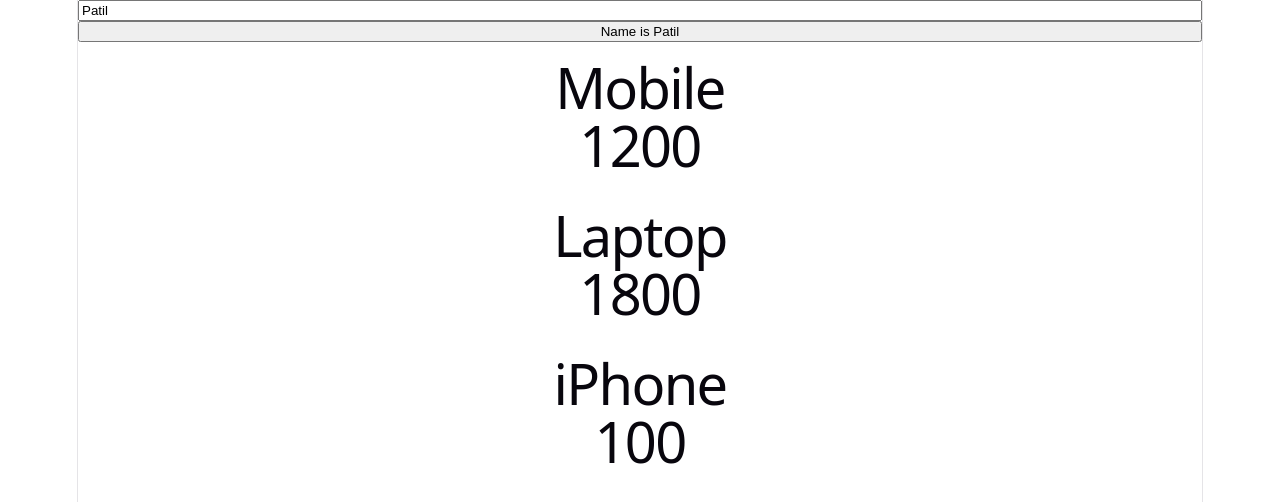
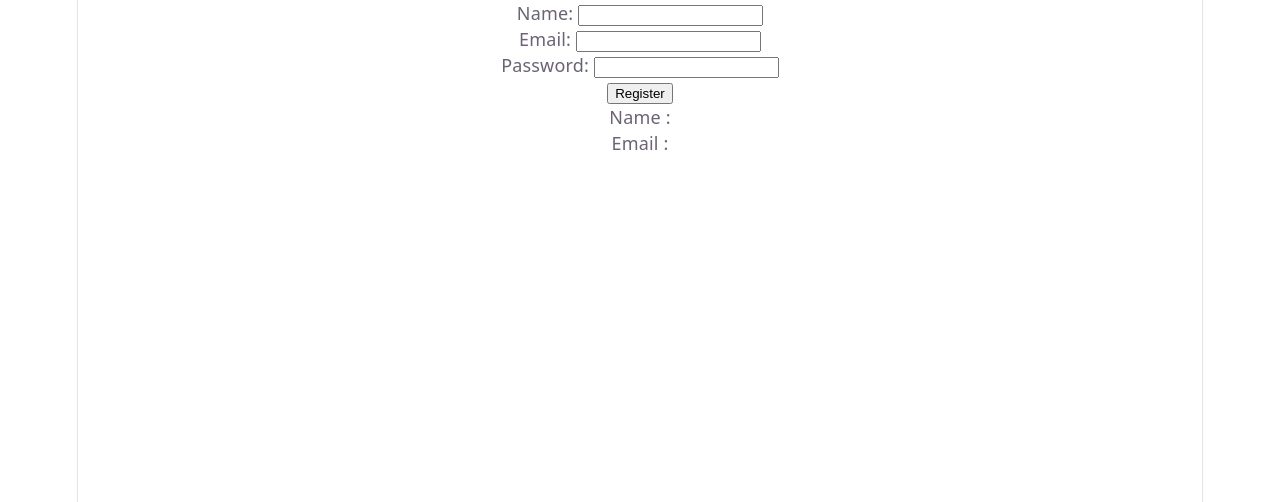
Before and after one commit to Markandeshwaragoudapatil/MERN-Project, a React (Vite) app in the folder frontend/: page / in a window 1280 px wide. Shown: the top 502 px of the page. Built offline with nearby package versions, Linux system fonts and the light colour scheme.

Commit message:
React Learning Completed

```diff
--- a/frontend/src/App.jsx
+++ b/frontend/src/App.jsx
@@ -7,28 +7,58 @@
 
 
 function App() {
-  const products=[
-    {id:1,name:"Mobile",price:1200},
-    {id:2,name:"Laptop",price:1800},
-    {id:3,name:"iPhone",price:100}
-  ]
-  const [Name, setName] = useState("Patil")
-  function handleClick(e){
-    const value=e.target.value
-    setName(value)
-    console.log(e.target.value);
+  const [formData,setFormData]=useState({
+    name:"",
+    email:"",
+    password:""
+  })
+
+  function handleChange(event){
+    setFormData({...formData,[event.target.name]:event.target.value})
+  }
+
+  function handleSubmit(event){
+    event.preventDefault()
+    console.log("Form submitted");
 
   }
 
   return(
     <>
-    <input type="text" onChange={handleClick} value={Name} />
-    <button>Name is {Name}</button>
-    {products.map((product)=>{
-      return(
-        <ProductCard name={product.name} price={product.price} key={product.id} />
-      )
-    })}
+    <form onSubmit={handleSubmit}>
+
+      <label htmlFor="name">Name: </label>
+      <input
+        id='name'
+        name='name'
+        value={formData.name}
+        onChange={handleChange}
+      /><br />
+
+      <label htmlFor="email">Email: </label>
+      <input
+        id='email'
+        name='email'
+        value={formData.email}
+        onChange={handleChange}
+      /><br />
+
+      <label htmlFor="password">Password: </label>
+      <input
+        id='password'
+        name='password'
+        value={formData.password}
+        onChange={handleChange}
+      /><br/>
+
+      <button type='submit'>
+        Register
+      </button>
+
+    </form>
+
+    <p>Name : {formData.name}</p>
+    <p>Email : {formData.email}</p>
     </>
   )
 }
```
